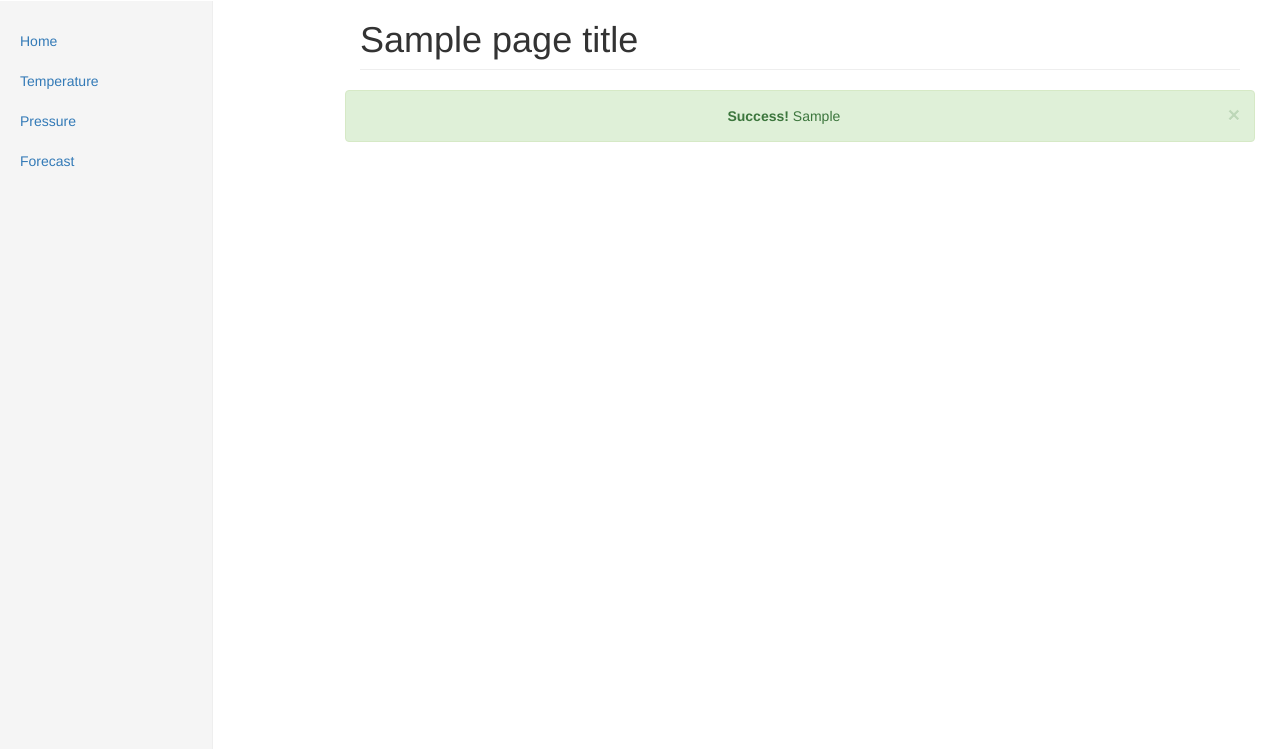
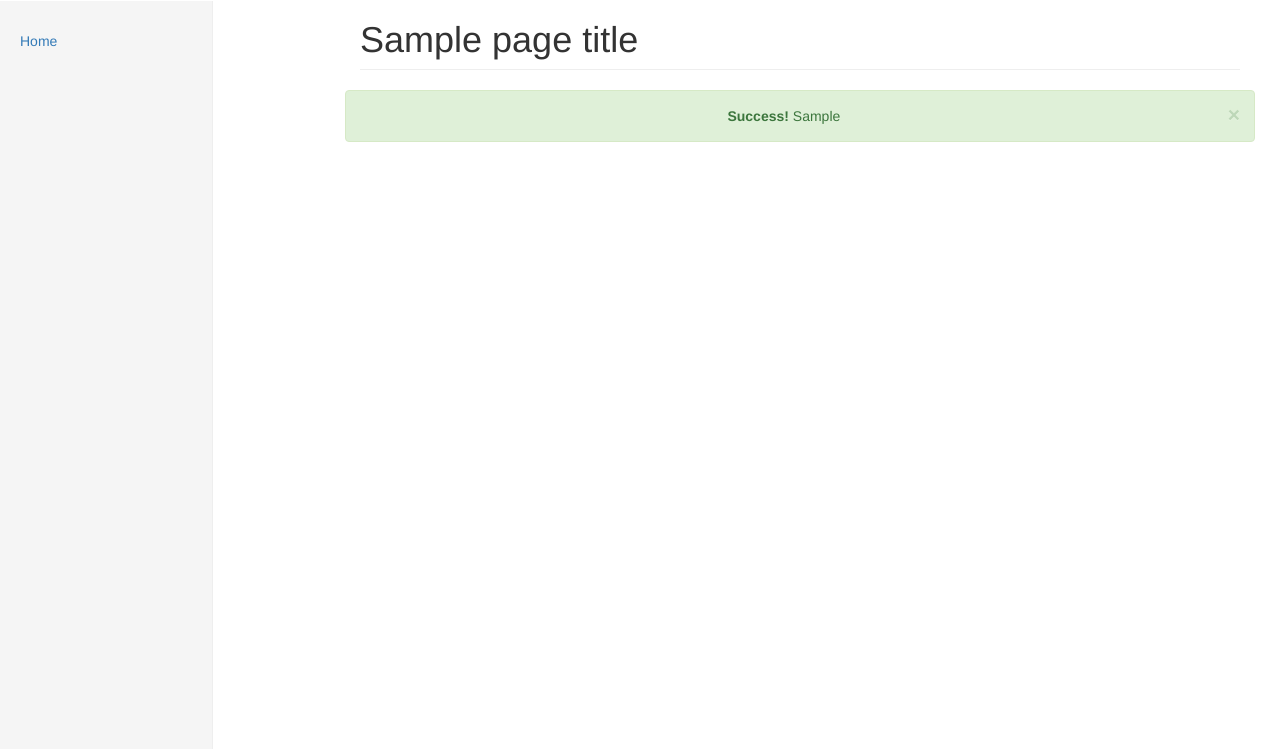
Before and after one commit to raspberrypi-aa/raspberrypi-aa, a Flask app: template IoTLightSensor/templates/index.html in a window 1280 px wide. Shown: the part 50-799 px from the top of the page. Run offline with Flask 2, Linux system fonts and the light colour scheme; the template is opened without the code that fills it: most values are stand-ins (such as "Sample title", 1, 10 or a date in 2020); some libraries are stand-ins or nearby versions.

Commit message:
Modified index.html

```diff
--- a/IoTLightSensor/templates/index.html
+++ b/IoTLightSensor/templates/index.html
@@ -42,9 +42,6 @@
     <div class="col-sm-3 col-md-2 sidebar">
           <ul class="nav nav-sidebar">
             <li {% if homePage %} class="active" {% endif %}><a href="/">Home</a></li>
-            <li {% if tempPage %} class="active" {% endif %}><a href="/temp">Temperature</a></li>
-            <li {% if presPage %} class="active" {% endif %}><a href="/pressure">Pressure</a></li>
-            <li {% if forecastPage %} class="active" {% endif %}><a href="/forecast">Forecast</a></li>
           </ul>
     </div>
 
```
